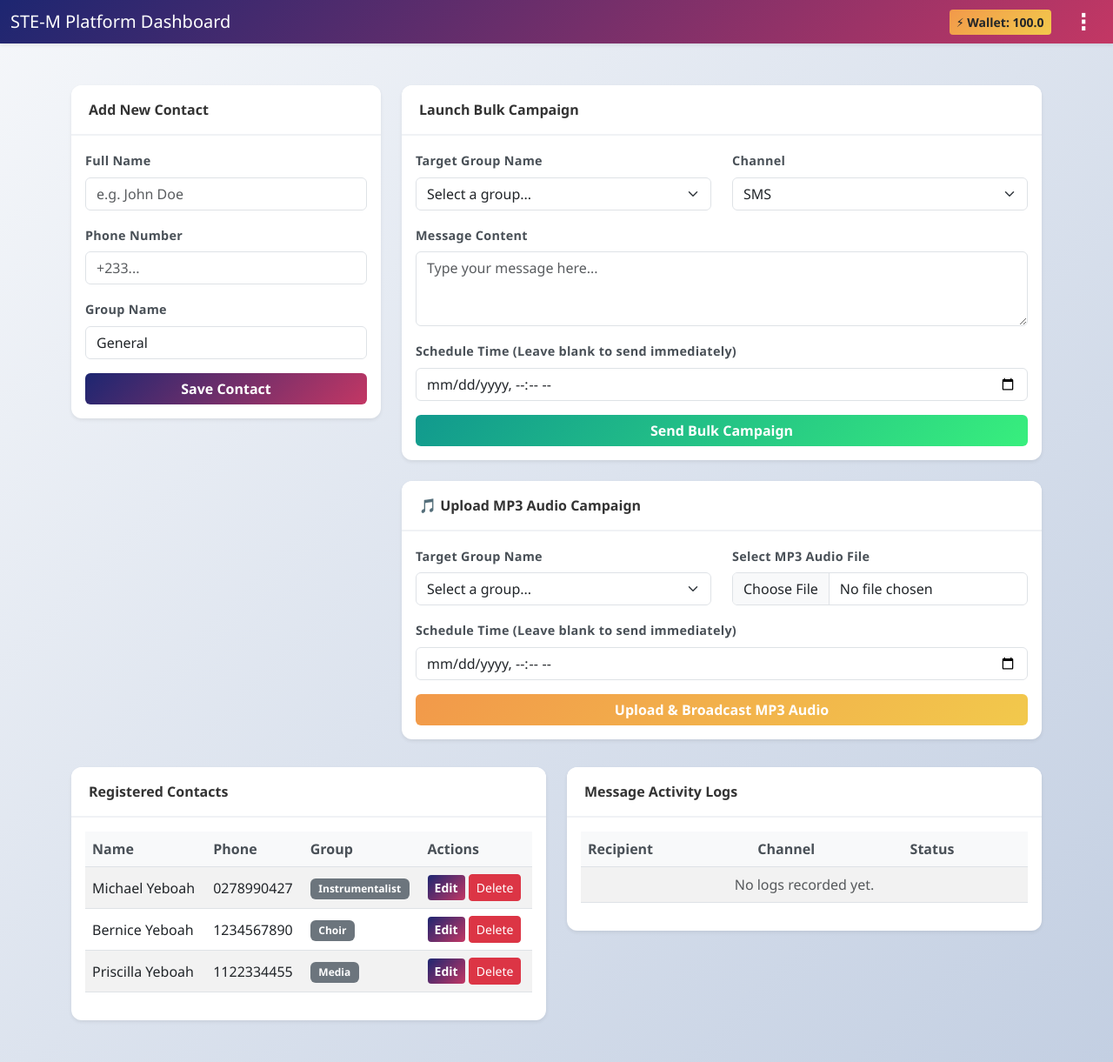
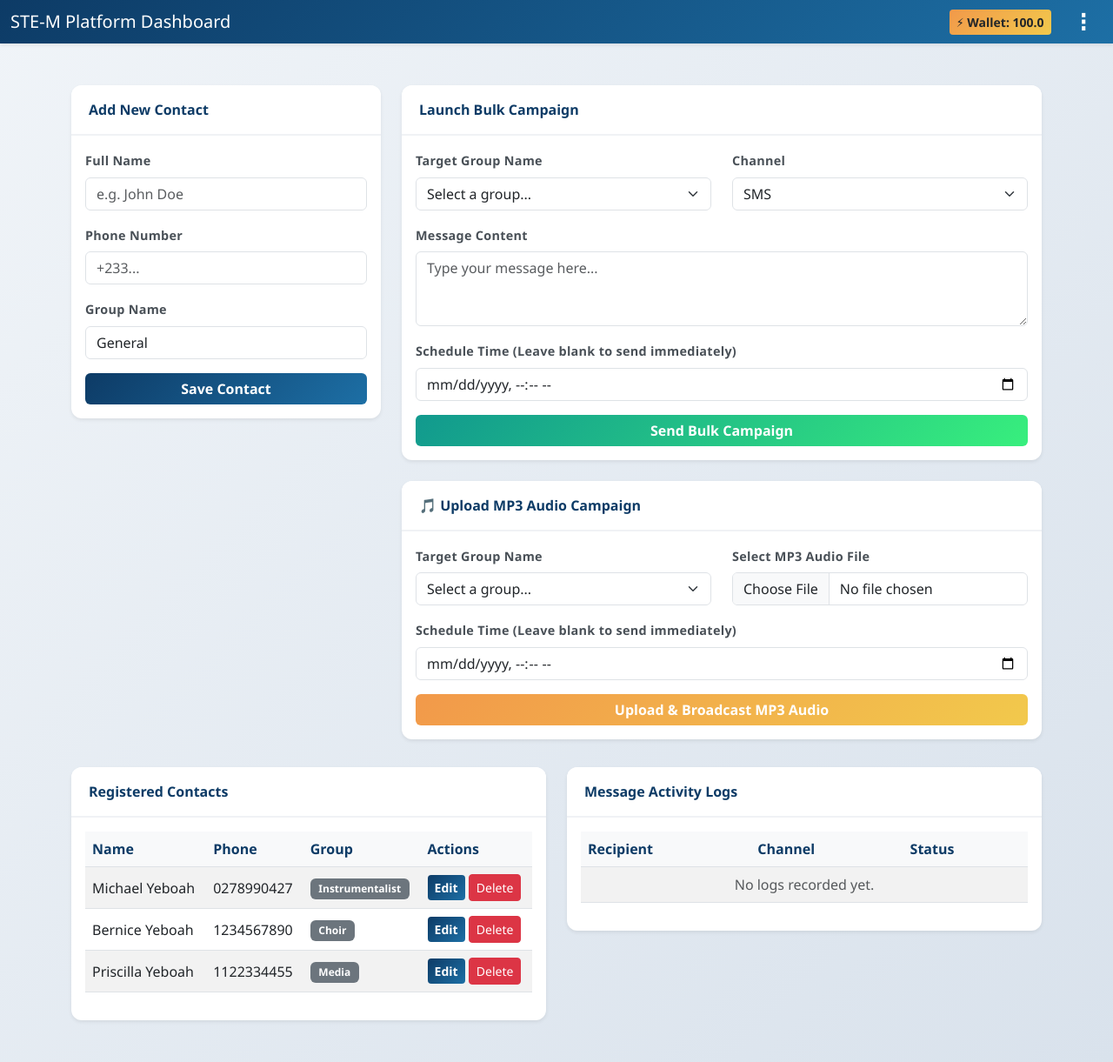
Before and after one commit to kwesidompreh53-png/stem-messaging-app, a Flask app: page / in a window 1280 px wide. Shown: the whole page at 87% size. Run offline with Flask 3, Linux system fonts and the light colour scheme; a user stored in the database is signed in; data comes from the database, SQL or seed files in the repository; data that the repository does not hold is empty; some libraries are stand-ins or nearby versions.

Commit message:
Update theme to Church of Pentecost blue and gold colors

```diff
--- a/static/style.css
+++ b/static/style.css
@@ -1,12 +1,12 @@
-/* Custom Dashboard Theme & Styling */
+/* Custom Dashboard Theme - Church of Pentecost Inspired (Blue, Gold/Yellow, White) */
 body {
-    background: linear-gradient(135deg, #f5f7fa 0%, #c3cfe2 100%);
+    background: linear-gradient(135deg, #f0f4f8 0%, #d9e2ec 100%);
     font-family: 'Segoe UI', Tahoma, Geneva, Verdana, sans-serif;
     min-height: 100vh;
 }
 
 .navbar {
-    background: linear-gradient(135deg, #1d2671 0%, #c33764 100%) !important;
+    background: linear-gradient(135deg, #0d3b66 0%, #1d6fa5 100%) !important;
     box-shadow: 0 4px 12px rgba(0, 0, 0, 0.15);
 }
 
@@ -27,7 +27,7 @@ body {
     background-color: #ffffff;
     border-bottom: 2px solid #f0f2f5;
     font-weight: 700;
-    color: #333333;
+    color: #0d3b66;
     padding: 1rem 1.25rem;
 }
 
@@ -45,17 +45,19 @@ body {
     border-radius: 6px;
 }
 
-/* Custom Buttons with Smooth Gradients */
+/* Custom Buttons with Smooth Gradients Matching CoP Palette */
 .btn-primary {
-    background: linear-gradient(135deg, #1d2671 0%, #c33764 100%);
+    background: linear-gradient(135deg, #0d3b66 0%, #1d6fa5 100%);
     border: none;
     font-weight: 600;
+    color: #ffffff;
     transition: opacity 0.2s ease;
 }
 
 .btn-primary:hover {
     opacity: 0.9;
-    background: linear-gradient(135deg, #1d2671 0%, #c33764 100%);
+    background: linear-gradient(135deg, #0d3b66 0%, #1d6fa5 100%);
+    color: #ffffff;
 }
 
 .btn-success {
@@ -72,16 +74,17 @@ body {
     background: linear-gradient(135deg, #f2994a 0%, #f2c94c 100%);
     border: none;
     font-weight: 600;
+    color: #1a1a1a;
 }
 
 /* Table Enhancements */
 .table th {
     background-color: #f8f9fa;
-    color: #495057;
+    color: #0d3b66;
     font-weight: 700;
     border-top: none;
 }
 
 .table-hover tbody tr:hover {
-    background-color: rgba(29, 38, 113, 0.04);
+    background-color: rgba(13, 59, 102, 0.04);
 }
```
